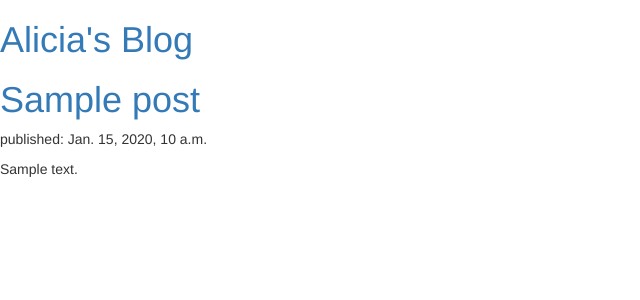
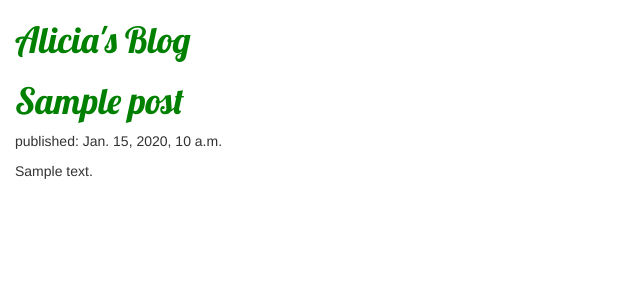
Before and after one commit to aliciasavelly/djangogirls, a Django app: template blog/templates/blog/post_list.html in a window 1280 px wide. Shown: the top 300 px of the page, without its empty margins (0-640 px from the left). Run offline with Django 3.2, Linux system fonts and the light colour scheme; the template is opened without the code that fills it: values that come from a table or form of the project are taken from there, others are empty; tables that the repository leaves empty hold one stand-in row (values such as "Sample post"); some libraries are stand-ins or nearby versions.

Commit message:
add styling

```diff
--- /dev/null
+++ b/blog/static/css/blog.css
@@ -0,0 +1,8 @@
+h1 a {
+  color: green;
+  font-family: 'Lobster';
+}
+
+body {
+  padding-left: 15px;
+}
--- a/blog/templates/blog/post_list.html
+++ b/blog/templates/blog/post_list.html
@@ -1,14 +1,17 @@
+{% load staticfiles %}
 <!DOCTYPE html>
 <html>
   <head>
     <meta charset="utf-8">
     <link rel="stylesheet" href="//maxcdn.bootstrapcdn.com/bootstrap/3.2.0/css/bootstrap.min.css">
     <link rel="stylesheet" href="//maxcdn.bootstrapcdn.com/bootstrap/3.2.0/css/bootstrap-theme.min.css">
+    <link href="//fonts.googleapis.com/css?family=Lobster&subset=latin,latin-ext" rel="stylesheet" type="text/css">
+    <link rel="stylesheet" href="{% static 'css/blog.css' %}">
     <title>Alicia's Blog</title>
   </head>
   <body>
     <div class="">
-      <h1><a href="">Alicia's Blog</a></h1>
+      <h1><a href="/">Alicia's Blog</a></h1>
     </div>
 
     {% for post in posts %}
```
